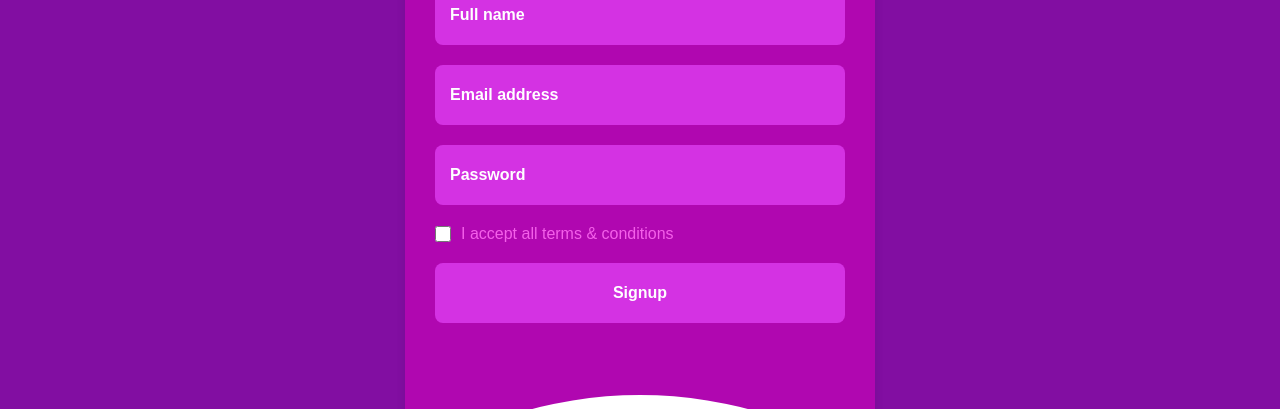
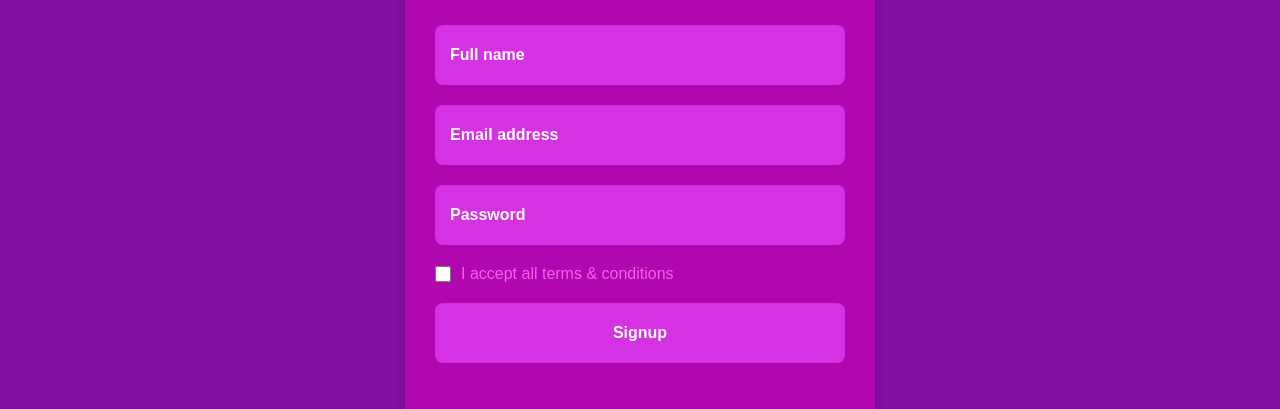
Before and after one commit to PSebastian96/pjt2-keytarschool, a plain HTML site: page login.html in a window 1280 px wide. Shown: the part 229-638 px from the top of the page. Drawn offline with nearby package versions, Linux system fonts and the light colour scheme; a web font is replaced by a local one.

Commit message:
register top padding updated

```diff
--- a/assets/stylingcss/style.css
+++ b/assets/stylingcss/style.css
@@ -745,7 +745,7 @@ cursor: pointer;
     align-items: center;
     justify-content: center;
     background: #820ea2;
-    padding: 5rem;
+    padding-top: 8rem;
   }
   .log-reg-wrapper {
     position: relative;
```
